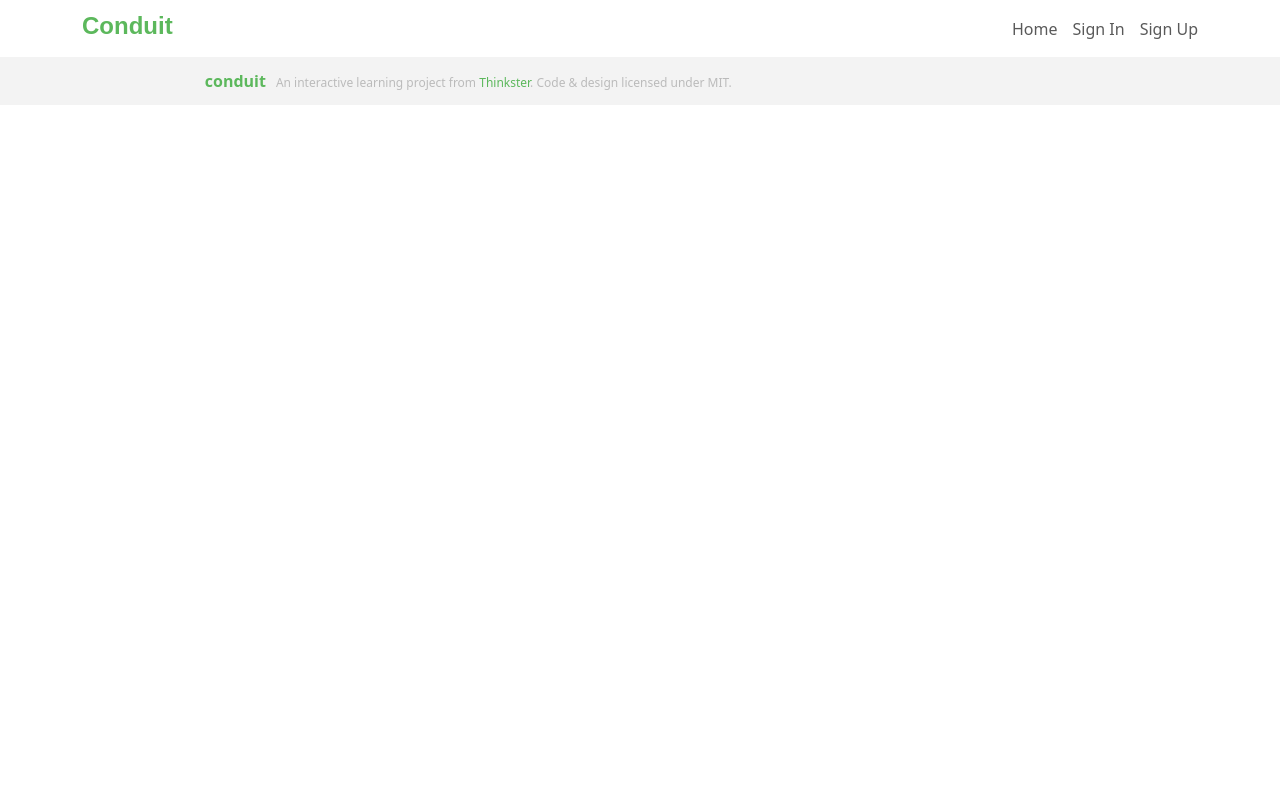
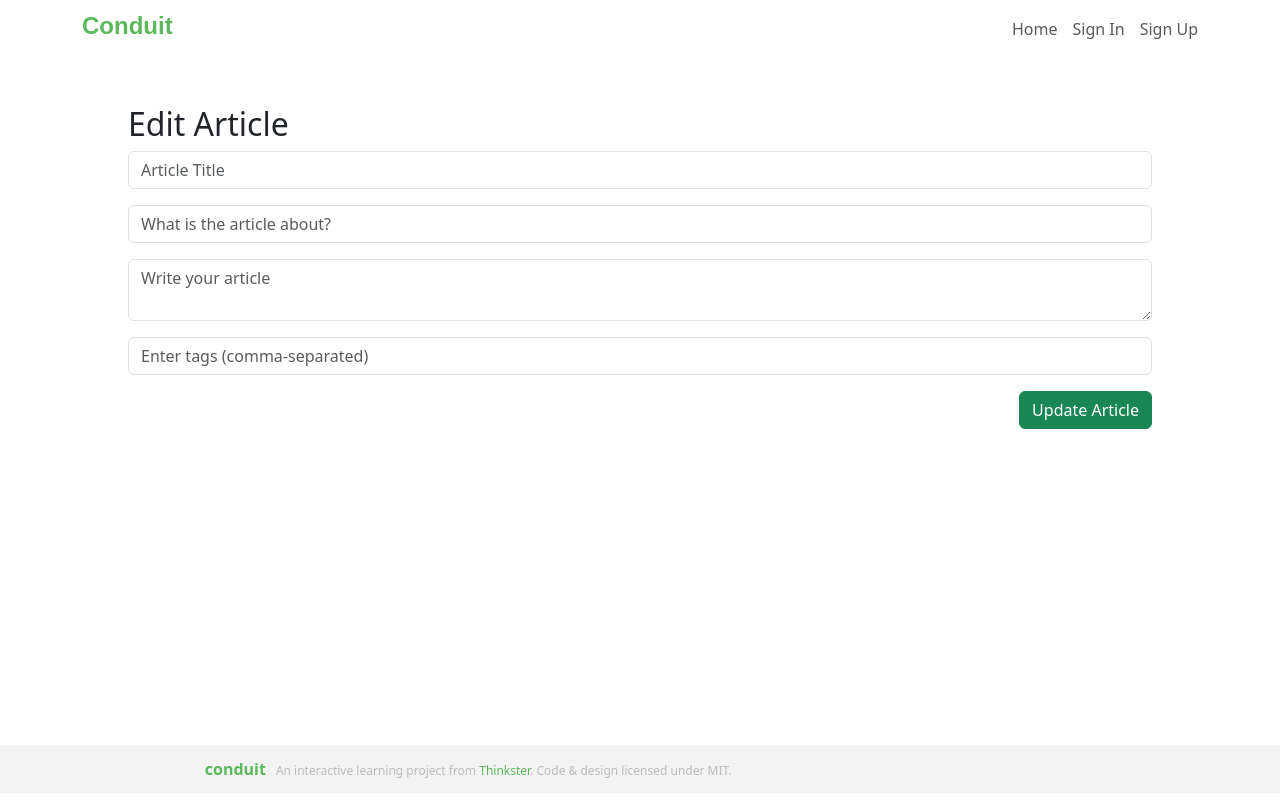
Before and after one commit to khieuthank/CPL_Team1, a React (Create React App) app in the folder my-app/: page /edit/1 in a window 1280 px wide. Built offline with nearby package versions, Linux system fonts and the light colour scheme; no server answers; the HTML template or start-up script is replaced by a standard one.

Commit message:
done editarticle

```diff
--- a/my-app/src/App.js
+++ b/my-app/src/App.js
@@ -15,6 +15,7 @@ import Favorite from './components/profile/Favorite';
 
 import { AuthProvider } from './components/context/AuthContext';
 import CreateArticles from './components/articles/CreateArticles';
+import EditArticle from './components/articles/EditArticle';
 
 function App() {
   return (
@@ -33,6 +34,7 @@ function App() {
     <Route path="/profile/:username/favorites" element={<Favorite></Favorite>}/>
 
     <Route path="/CreateArticles" element={<CreateArticles></CreateArticles>}/>
+    <Route path="/edit/:slug" element={<EditArticle></EditArticle>}/>
 
     </Routes>
     <Footer></Footer>
--- a/my-app/src/components/articles/ArticleDetail.jsx
+++ b/my-app/src/components/articles/ArticleDetail.jsx
@@ -20,7 +20,7 @@ const ArticleDetail = () => {
     const nav = useNavigate();
 
     useEffect(() => {
-        if(token){
+        if (token) {
             fetch(`https://api.realworld.io/api/articles/${slug}`, {
                 headers: {
                     'Authorization': `Token ${token}`
@@ -42,7 +42,7 @@ const ArticleDetail = () => {
 
                 });
 
-        }else{
+        } else {
             fetch(`https://api.realworld.io/api/articles/${slug}`)
                 .then(response => {
                     if (!response.ok) {
@@ -130,7 +130,7 @@ const ArticleDetail = () => {
                         setError(error.message);
 
                     });
-            }else{
+            } else {
                 const profileData = {
                     profile: {
                         following: true
@@ -165,7 +165,7 @@ const ArticleDetail = () => {
 
     const handleFavoriteClick = (slug) => {
         const apiUrl = `https://api.realworld.io/api/articles/${slug}/favorite`;
-        if(article.favorited){
+        if (article.favorited) {
             fetch(apiUrl, {
                 method: 'DELETE',
                 headers: {
@@ -185,7 +185,7 @@ const ArticleDetail = () => {
                 .catch(error => {
                     console.error('Error occurred while updating favorite:', error);
                 });
-        }else{
+        } else {
             const newData = {
                 article: {
                     favoritesCount: article.favoritesCount + 1
@@ -213,6 +213,30 @@ const ArticleDetail = () => {
                 });
         }
     };
+
+
+    //---------------------
+    const handleEditClick = () => {
+        nav(`/edit/${article.slug}`);
+    };
+
+    const handleDeleteClick = () => {
+        fetch(`https://api.realworld.io/api/articles/${article.slug}`, {
+            method: 'DELETE',
+            headers: {
+                'Authorization': `Token ${token}`
+            }
+        })
+            .then(response => {
+                if (!response.ok) {
+                    throw new Error('Failed to delete article');
+                }
+                nav('/');
+            })
+            .catch(error => {
+                setError(error.message);
+            });
+    };
     // ----------------------------------------------------------------------------------------------
     return (
         <div>
@@ -237,7 +261,16 @@ const ArticleDetail = () => {
 
                                 </div>
                                 <div className={style.articleButton}>
-                                    {token ? (
+                                    {token && article.author.username === user.username ? (
+                                        <>
+                                            <button onClick={handleEditClick}>
+                                                <i className="fa-solid fa-edit"></i> Edit Article
+                                            </button>
+                                            <button onClick={handleDeleteClick}>
+                                                <i className="fa-solid fa-trash"></i> Delete Article
+                                            </button>
+                                        </>
+                                    ) : (
                                         <>
                                             <button className={`${style.buttonFollow} ${user.following ? style.followActive : ''}`} onClick={handleFollowClick}>
                                                 <i className="fa-solid fa-plus"></i> {user.following ? 'Unfollow' : 'Follow'} {article.author.username}
@@ -245,13 +278,6 @@ const ArticleDetail = () => {
                                             <button className={`${style.buttonFavorite} ${article.favorited ? style.faActive : ''}`} onClick={() => handleFavoriteClick(article.slug)}>
                                                 <i className="fa-solid fa-heart"></i> {article.favorited ? 'Unfavorite' : 'Favorite'} Article ({article.favoritesCount})
                                             </button>
-                                        </>
-                                    ) : (
-                                        <>
-                                            <Link to="/users/register">
-                                                <button className={style.buttonFollow}><i className="fa-solid fa-plus"></i> Follow Maksim Esteban</button>
-                                                <button className={style.buttonFavorite}><i className="fa-solid fa-heart"></i> Favorite Article ({article.favoritesCount})</button>
-                                            </Link>
                                         </>
                                     )}
                                 </div>
--- /dev/null
+++ b/my-app/src/components/articles/EditArticle.jsx
@@ -0,0 +1,146 @@
+import React, { useState, useEffect } from 'react';
+import axios from 'axios';
+import { useNavigate, useParams } from 'react-router-dom';
+import 'bootstrap/dist/css/bootstrap.min.css';
+import './AddArticle.css';
+
+const EditArticle = () => {
+    // State variables
+    const [title, setTitle] = useState('');
+    const [description, setDescription] = useState('');
+    const [body, setBody] = useState('');
+    const [tagList, setTagList] = useState('');
+    const [errorMessage, setErrorMessage] = useState('');
+
+    // useNavigate hook
+    const navigate = useNavigate();
+    const { slug } = useParams(); // Get the slug from the URL
+
+    useEffect(() => {
+        const fetchArticle = async () => {
+            try {
+                const response = await axios.get(`https://api.realworld.io/api/articles/${slug}`);
+                const { article } = response.data;
+                setTitle(article.title);
+                setDescription(article.description);
+                setBody(article.body);
+                setTagList(article.tagList.join(', ')); // Convert array to comma-separated string
+            } catch (error) {
+                console.error('Error fetching article:', error);
+            }
+        };
+
+        fetchArticle();
+    }, [slug]);
+
+    // Handle form submission
+// Handle form submission
+const handleSubmit = async (e) => {
+    e.preventDefault();
+
+    const token = localStorage.getItem('token');
+
+    let tags = tagList.split(',').map(tag => tag.trim());
+    tags = tags.filter(tag => tag); // Remove empty tags
+
+    const articleData = {
+        article: {
+            title,
+            description,
+            body,
+            tagList: tags
+        }
+    };
+
+    try {
+        const response = await axios.put(
+            `https://api.realworld.io/api/articles/${slug}`,
+            articleData,
+            {
+                headers: {
+                    'Authorization': `Bearer ${token}`,
+                    'Content-Type': 'application/json'
+                }
+            }
+        );
+
+        window.alert('Article updated successfully!');
+        setErrorMessage('');
+
+        navigate('/');
+    } catch (error) {
+        setErrorMessage('Error updating article. Please try again.');
+        console.error('Error updating article:', error);
+    }
+};
+
+    return (
+        <div className='container-create-article mt-5'>
+            <h2>Edit Article</h2>
+
+            {/* Error Message */}
+            {errorMessage && <div className="alert alert-danger">{errorMessage}</div>}
+
+            <form onSubmit={handleSubmit}>
+                {/* Article Title */}
+                <div className="mb-3">
+                    <input
+                        type='text'
+                        className='form-control'
+                        placeholder='Article Title'
+                        value={title}
+                        onChange={(e) => setTitle(e.target.value)}
+                        required
+                    />
+                </div>
+
+                {/* Article Description */}
+                <div className="mb-3">
+                    <input
+                        type='text'
+                        className='form-control'
+                        placeholder='What is the article about?'
+                        value={description}
+                        onChange={(e) => setDescription(e.target.value)}
+                        required
+                    />
+                </div>
+
+                {/* Article Body */}
+                <div className="mb-3">
+                    <textarea
+                        className='form-control'
+                        placeholder='Write your article'
+                        value={body}
+                        onChange={(e) => setBody(e.target.value)}
+                        required
+                    ></textarea>
+                </div>
+
+                {/* Tag List */}
+                <div className="mb-3">
+                    <input
+                        type='text'
+                        className='form-control'
+                        placeholder='Enter tags (comma-separated)'
+                        value={tagList}
+                        onChange={(e) => setTagList(e.target.value)}
+                    />
+                </div>
+
+                {/* Submit Button */}
+                <div className="mb-3">
+                    <button
+                        type="submit"
+                        className='btn btn-success'
+                        style={{ float: 'right' }}
+                    >
+                        Update Article
+                    </button>
+                </div>
+            </form>
+        </div>
+    );
+};
+
+export default EditArticle;
```
Lines whose indentation alone changed are shown as unchanged.
